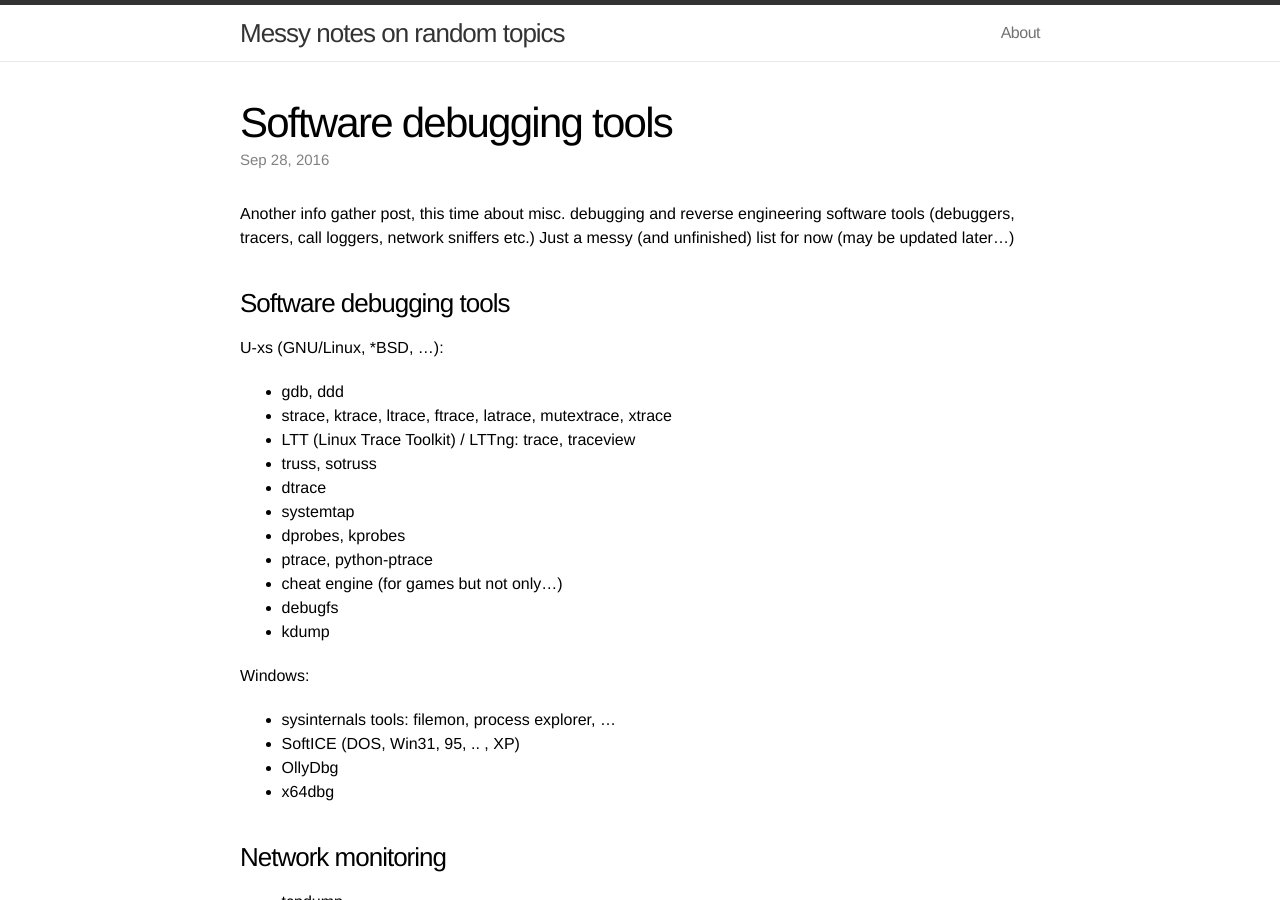
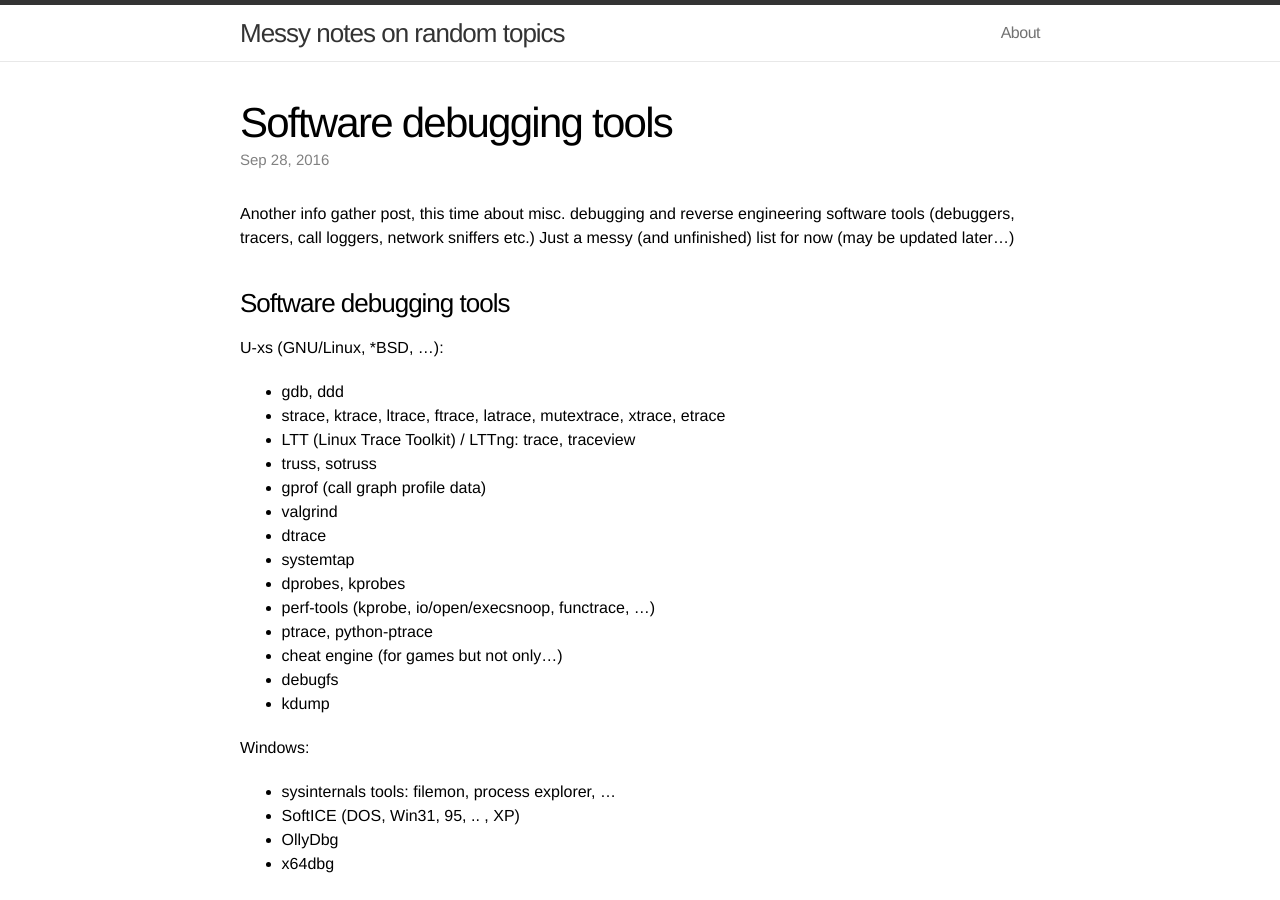
Before and after one commit to t-w/t-w.github.io, a Jekyll site: the page built from _posts/2016-09-28-useful_debugging_tools.markdown, in a window 1280 px wide and 900 px high. Built offline with Jekyll 4.4.1, drawn with Linux system fonts in a browser that asks for light colours.

Commit message:
Added few more.

```diff
--- a/_posts/2016-09-28-useful_debugging_tools.markdown
+++ b/_posts/2016-09-28-useful_debugging_tools.markdown
@@ -14,16 +14,20 @@ Just a messy (and unfinished) list for now (may be updated later...)
 U-xs (GNU/Linux, *BSD, ...):
 
 - gdb, ddd
-- strace, ktrace, ltrace, ftrace, latrace, mutextrace, xtrace
+- strace, ktrace, ltrace, ftrace, latrace, mutextrace, xtrace, etrace
 - LTT (Linux Trace Toolkit) / LTTng: trace, traceview
 - truss, sotruss
+- gprof (call graph profile data)
+- valgrind
 - dtrace
 - systemtap
 - dprobes, kprobes
+- perf-tools (kprobe, io/open/execsnoop, functrace, ...)
 - ptrace, python-ptrace
 - cheat engine (for games but not only...)
 - debugfs
 - kdump
+
 
 Windows:
 
```
